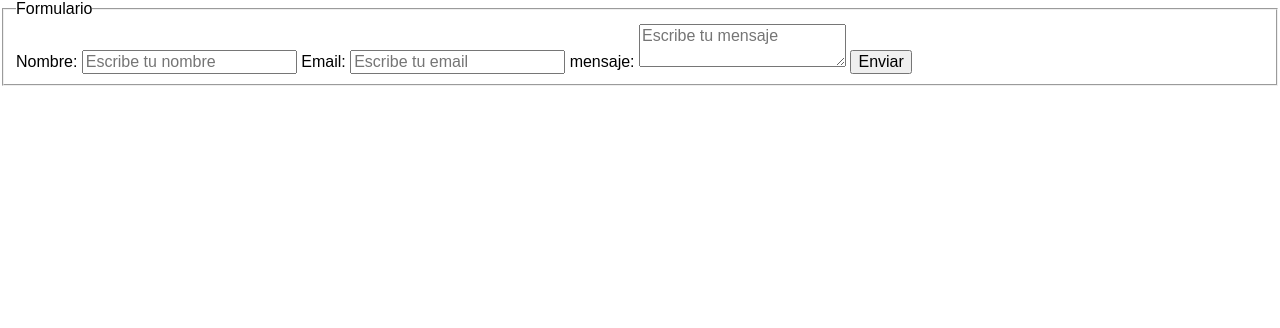
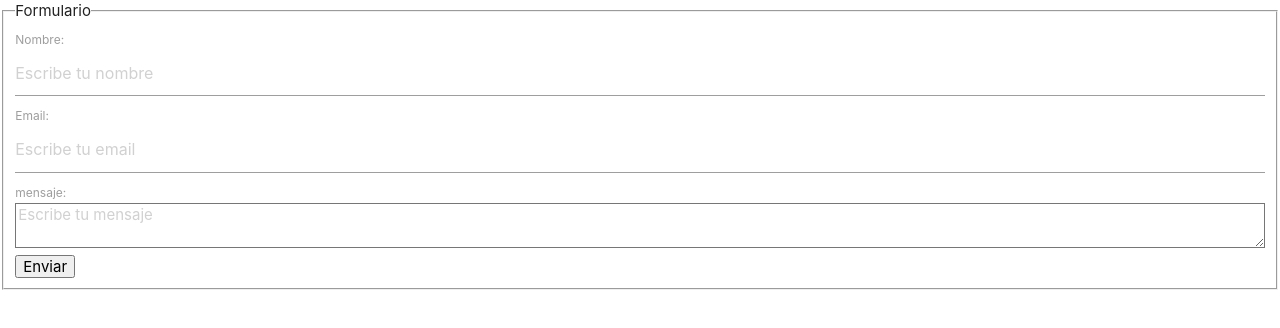
Before and after one commit to edijav85/Tec_Web_EL, a plain HTML site: page proyecto1erBim/index1.html in a window 1280 px wide. Drawn offline with nearby package versions, Linux system fonts and the light colour scheme.

Commit message:
dfas
materialize

```diff
--- a/proyecto1erBim/index1.html
+++ b/proyecto1erBim/index1.html
@@ -2,13 +2,13 @@
 <html>
  <head>
 
-   <link rel="stylesheet" href="https://unpkg.com/purecss@0.6.0/build/base-min.css">
 
-<!--
-  <link rel="stylesheet" type="text/css" href="">
-  <link rel="shorcut icon" type="image/x-icon" class="img" href="../imagenes/favicon.ico">
--->
   <title>frameworks PROY1</title>
+ <!-- Compiled and minified CSS -->
+  <link rel="stylesheet" href="https://cdnjs.cloudflare.com/ajax/libs/materialize/0.97.8/css/materialize.min.css">
+
+  <!-- Compiled and minified JavaScript -->
+  <script src="https://cdnjs.cloudflare.com/ajax/libs/materialize/0.97.8/js/materialize.min.js"></script>
 
  </head>
 
```
